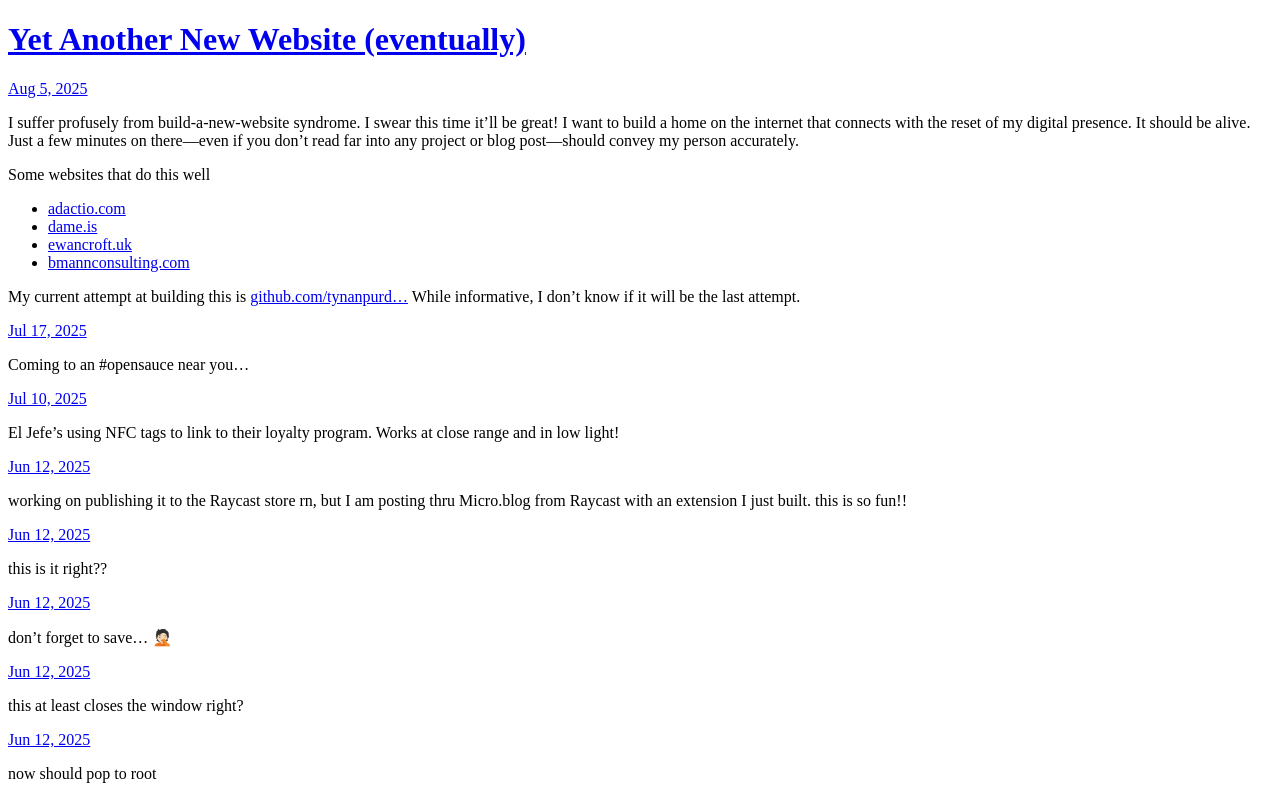
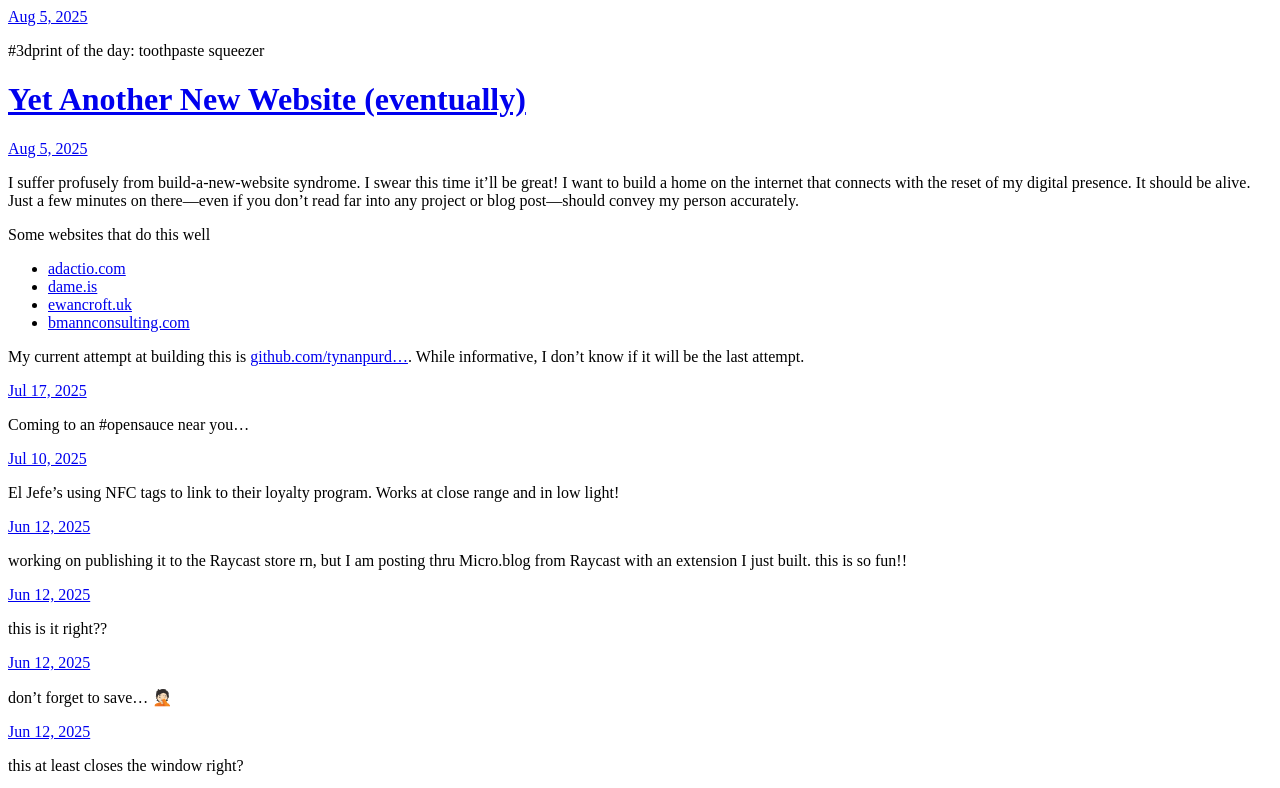
Before and after one commit to tynanpurdy/microblog, a plain HTML site: page index.html in a window 1280 px wide. Shown: the top 788 px of the page. Drawn offline with Linux system fonts and the light colour scheme.

Commit message:
Archiving 5 files from Micro.blog.

```diff
--- a/index.html
+++ b/index.html
@@ -24,6 +24,18 @@
 
 	  <div class="h-entry">
 
+
+		<a href="https://blog.tynanpurdy.com/2025/08/05/dprint-of-the-day-toothpaste.html" class="u-url"><time class="dt-published" datetime="2025-08-05 15:24:57 -0400">Aug 5, 2025</time></a>
+
+		<div class="e-content">
+			 <p>#3dprint of the day: toothpaste squeezer</p>
+<!-- raw HTML omitted -->
+
+		</div>
+	  </div>
+
+	  <div class="h-entry">
+
 			<h1><a href="https://blog.tynanpurdy.com/2025/08/05/yet-another-new-website-eventually.html">Yet Another New Website (eventually)</a></h1>
 
 
@@ -38,7 +50,7 @@
 <li><a href="https://ewancroft.uk/">ewancroft.uk</a></li>
 <li><a href="https://bmannconsulting.com/">bmannconsulting.com</a></li>
 </ul>
-<p>My current attempt at building this is <a href="https://github.com/tynanpurdy/at-home.">github.com/tynanpurd&hellip;</a> While informative, I don&rsquo;t know if it will be the last attempt.</p>
+<p>My current attempt at building this is <a href="https://github.com/tynanpurdy/at-home">github.com/tynanpurd&hellip;</a>. While informative, I don&rsquo;t know if it will be the last attempt.</p>
 
 		</div>
 	  </div>
```
Also changed, not shown: feed.json (+10 -2 lines), uploads/2025/7c707ff636-m.jpg (added), uploads/2025/7c707ff636-s.jpg (added), 1 other file.
